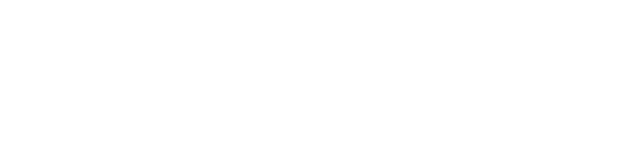
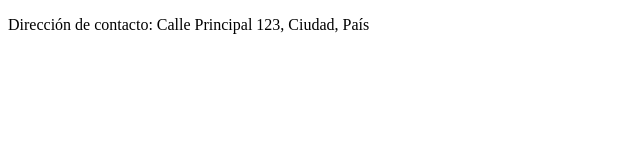
Before and after one commit to AntonioMunozCarmona/prueba1, a plain HTML site: page contacto.html in a window 1280 px wide. Shown: the whole page, without its empty margins (0-640 px from the left). Drawn offline with Linux system fonts and the light colour scheme.

Commit message:
Añadido dirección de contacto

```diff
--- a/contacto.html
+++ b/contacto.html
@@ -3,9 +3,9 @@
 <head>
     <meta charset="UTF-8">
     <meta name="viewport" content="width=device-width, initial-scale=1.0">
-    <title>Document</title>
+    <title>Contacto</title>
 </head>
 <body>
-
+    <p>Dirección de contacto: Calle Principal 123, Ciudad, País</p>
 </body>
 </html>
```
